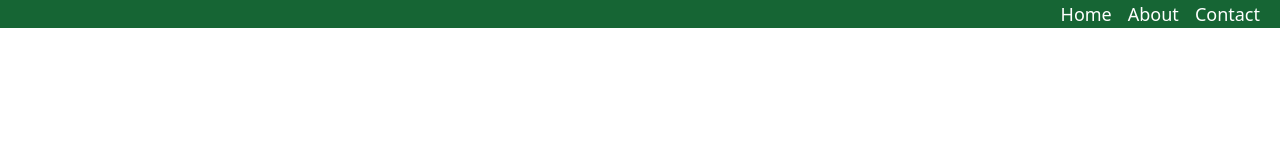
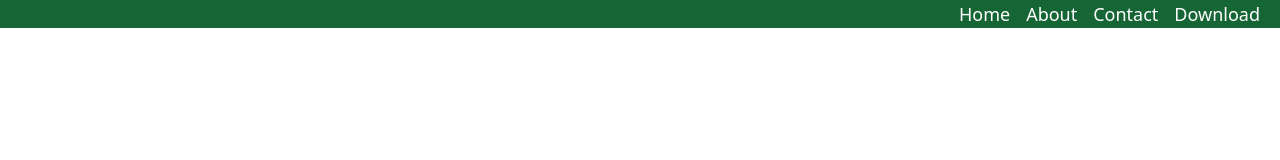
Before and after one commit to choudhurimanash/gitPractise, a website: page index.html in a window 1280 px wide. Drawn offline with nearby package versions, Linux system fonts and the light colour scheme.

Commit message:
New li item added

```diff
--- a/index.html
+++ b/index.html
@@ -12,6 +12,7 @@
         <li class="mx-2 cursor-pointer">Home</li>
         <li class="mx-2 cursor-pointer">About</li>
         <li class="mx-2 cursor-pointer">Contact</li>
+        <li class="mx-2 cursor-pointer">Download</li>
     </ul>
 
 </body>
```
